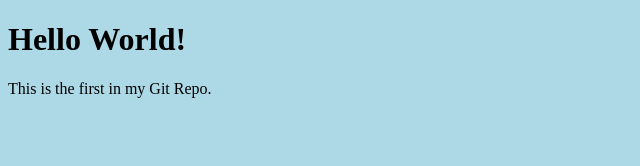
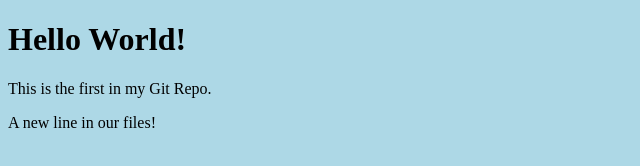
Before and after one commit to atulkumargithub/hello-world, a plain HTML site: page index.html in a window 1280 px wide. Shown: the whole page, without its empty margins (0-640 px from the left). Drawn offline with Linux system fonts and the light colour scheme.

Commit message:
Update index.html with a new line

```diff
--- a/index.html
+++ b/index.html
@@ -9,6 +9,7 @@
     <h1>Hello World!</h1>
     <p>This is the first in my Git Repo.
     </p>
+    <p>A new line in our files!</p>
 
   </body>
 </html>
```
